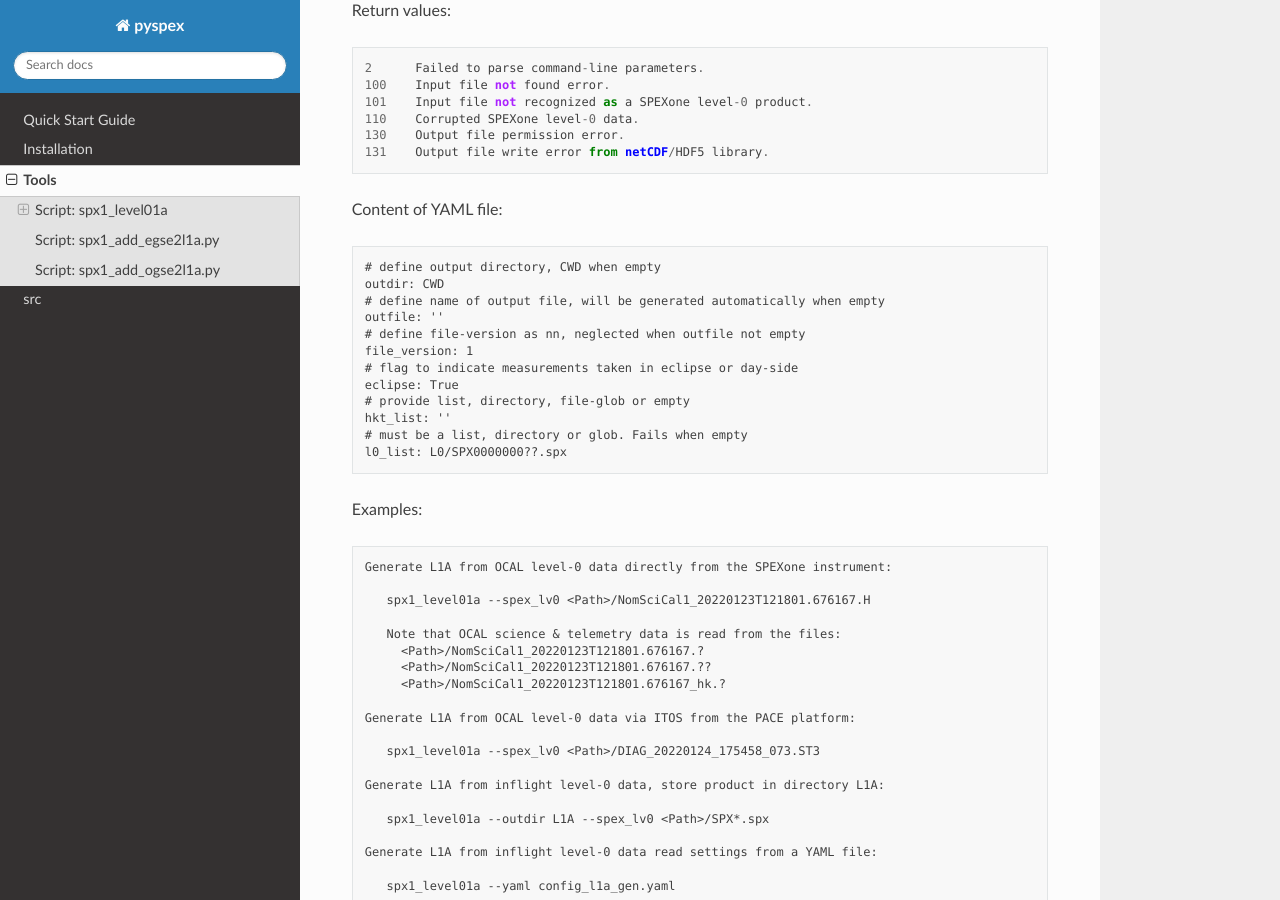
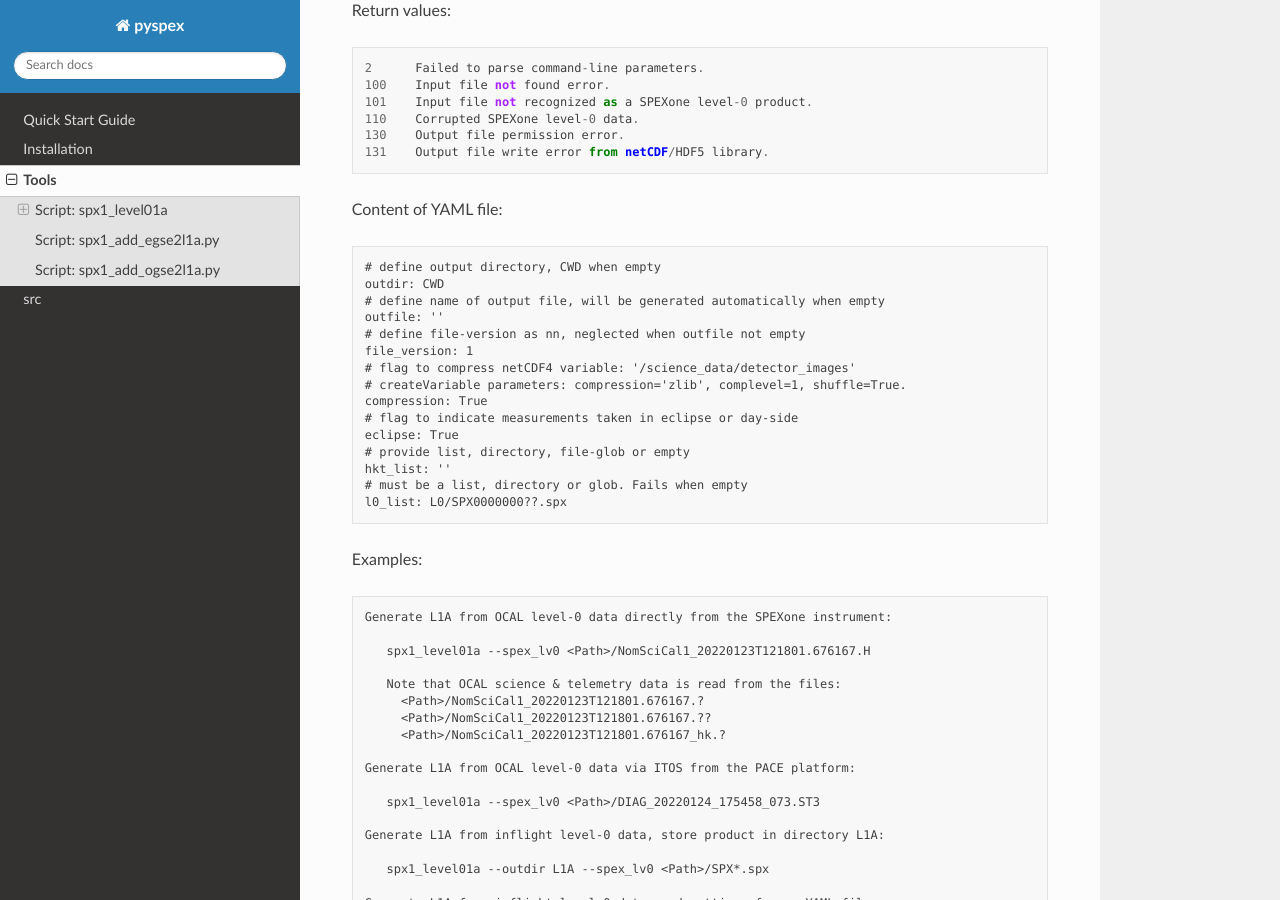
Before and after one commit to rmvanhees/pyspex, a Sphinx documentation site: the page built from docs/tools.rst, in a window 1280 px wide and 900 px high, scrolled down 811 px. Built offline with Sphinx 7.4.7 and the Read the Docs theme 2.0.0, drawn with Linux system fonts in a browser that asks for light colours.

Commit message:
Fixed change of version.get() to pyspex_version in l1agen_spex.py; and updated documentation on the option compression

```diff
--- a/docs/tools.rst
+++ b/docs/tools.rst
@@ -49,6 +49,9 @@ Content of YAML file::
   outfile: ''
   # define file-version as nn, neglected when outfile not empty
   file_version: 1
+  # flag to compress netCDF4 variable: '/science_data/detector_images'
+  # createVariable parameters: compression='zlib', complevel=1, shuffle=True.
+  compression: True
   # flag to indicate measurements taken in eclipse or day-side
   eclipse: True
   # provide list, directory, file-glob or empty
```
Also changed, not shown: 1 other file.
